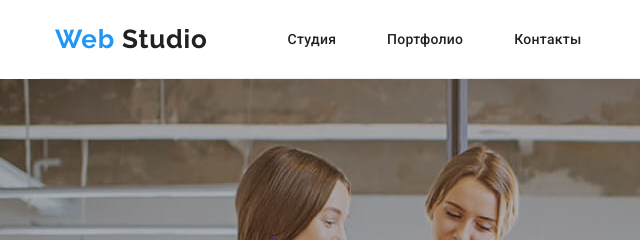
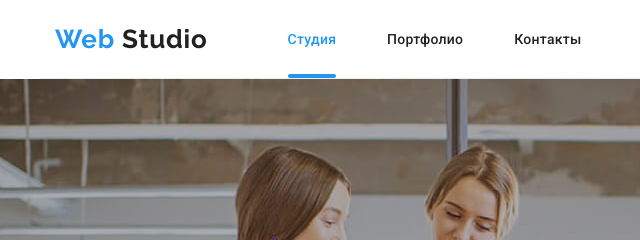
Before and after one commit to AndrewMrchk/goit-markup-hw-05, a plain HTML site: page index.html in a window 1280 px wide. Shown: the top 240 px of the page, 0-640 px from the left. Drawn offline with nearby package versions, Linux system fonts and the light colour scheme.

Commit message:
added hover effect for pseudoelement in header for current page

```diff
--- a/css/styles.css
+++ b/css/styles.css
@@ -108,9 +108,14 @@ body {
   color: var(--link-title-color);
 }
 
+.site-navigation-link.current,
 .site-navigation-link:hover,
-.site-navigation-link:focus {
+.site-navigation-link:focus,
+.site-navigation-link.current::after,
+.site-navigation-link:hover::after,
+.site-navigation-link:focus::after {
   color: var(--hover-logo-color);
+  visibility: visible;
 }
 
 .site-navigation-link::after {
@@ -123,11 +128,6 @@ body {
   background: #2196f3;
   border-radius: 2px;
   visibility: hidden;
-}
-
-.site-navigation-link:hover::after,
-.site-navigation-link:focus::after {
-  visibility: visible;
 }
 
 .contacts {
```
